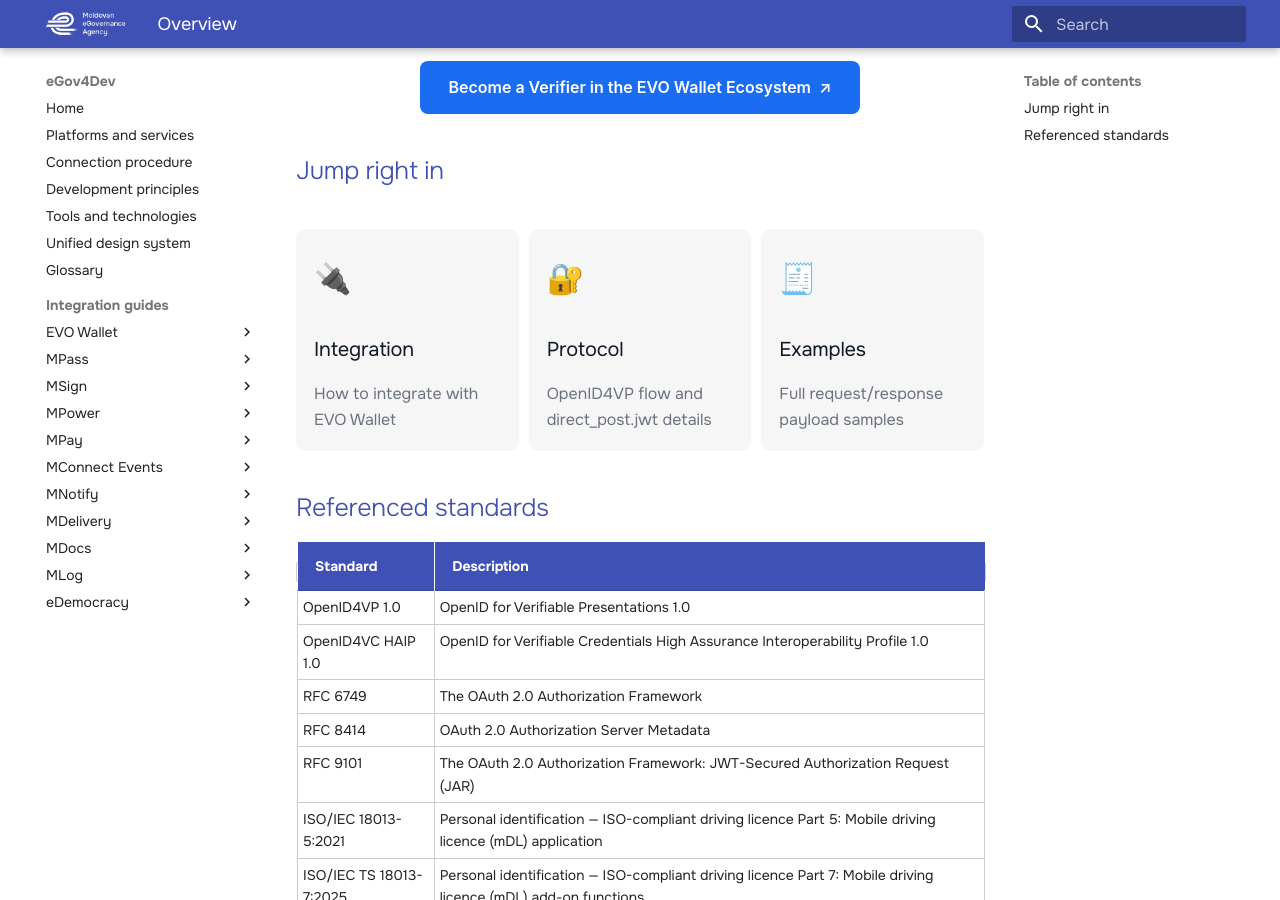
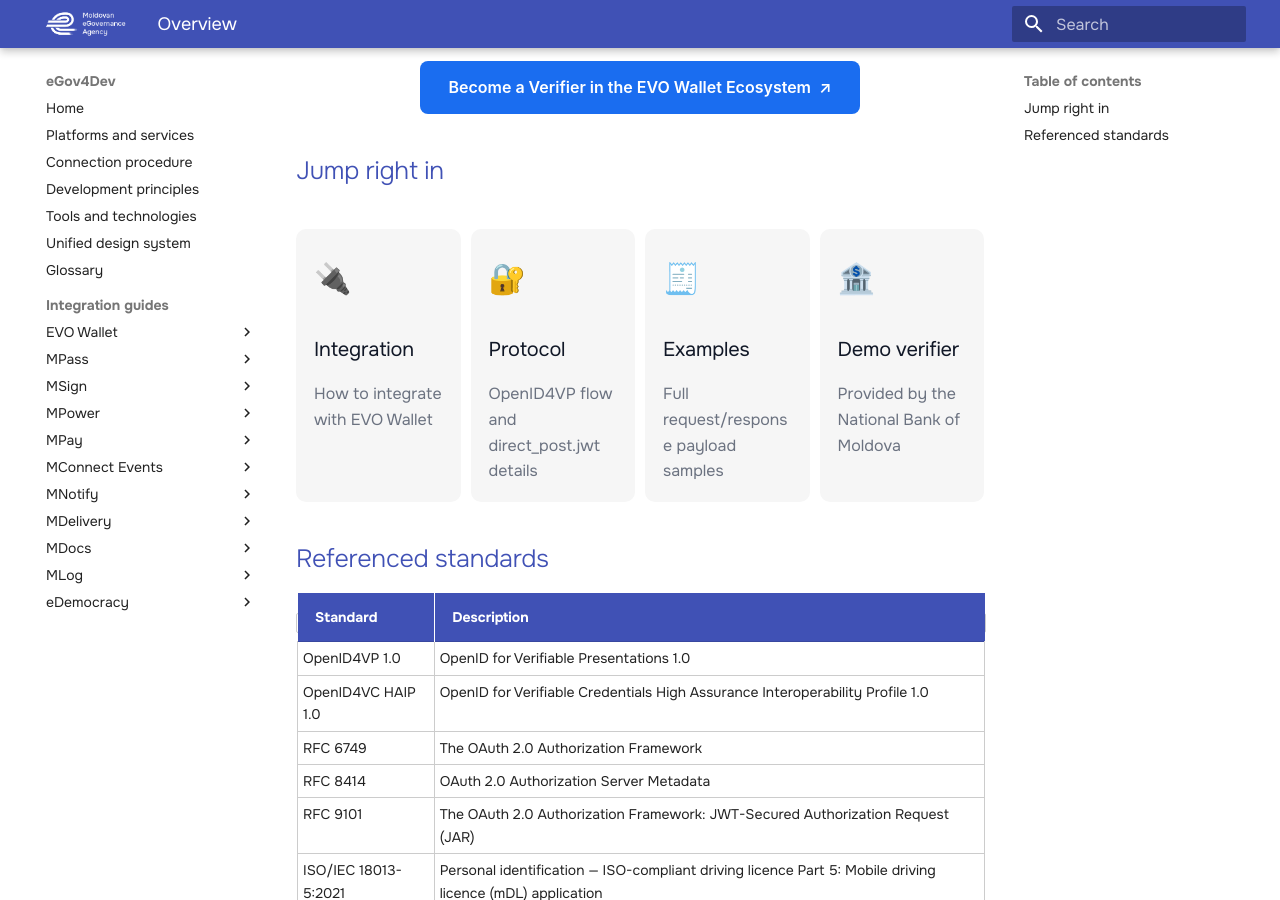
Before and after one commit to egov-moldova/egov4dev, an MkDocs documentation site: the page built from docs/guides/evo-wallet/index.md, in a window 1280 px wide and 900 px high, scrolled down 678 px. Built offline with MkDocs 1.6.1 and Material for MkDocs 9.7.7, drawn with Linux system fonts in a browser that asks for light colours.

Commit message:
Add demo verifier link to evo-wallet guide

```diff
--- a/docs/guides/evo-wallet/index.md
+++ b/docs/guides/evo-wallet/index.md
@@ -29,6 +29,11 @@
       <h3 class="quick-link-title">Examples</h3>
       <p class="quick-link-description">Full request/response payload samples</p>
     </a>
+    <a href="demoverifierbnm/" class="quick-link-card">
+      <div class="quick-link-icon">🏦</div>
+      <h3 class="quick-link-title">Demo verifier</h3>
+      <p class="quick-link-description">Provided by the National Bank of Moldova</p>
+    </a>
   </div>
 </div>
 
```
